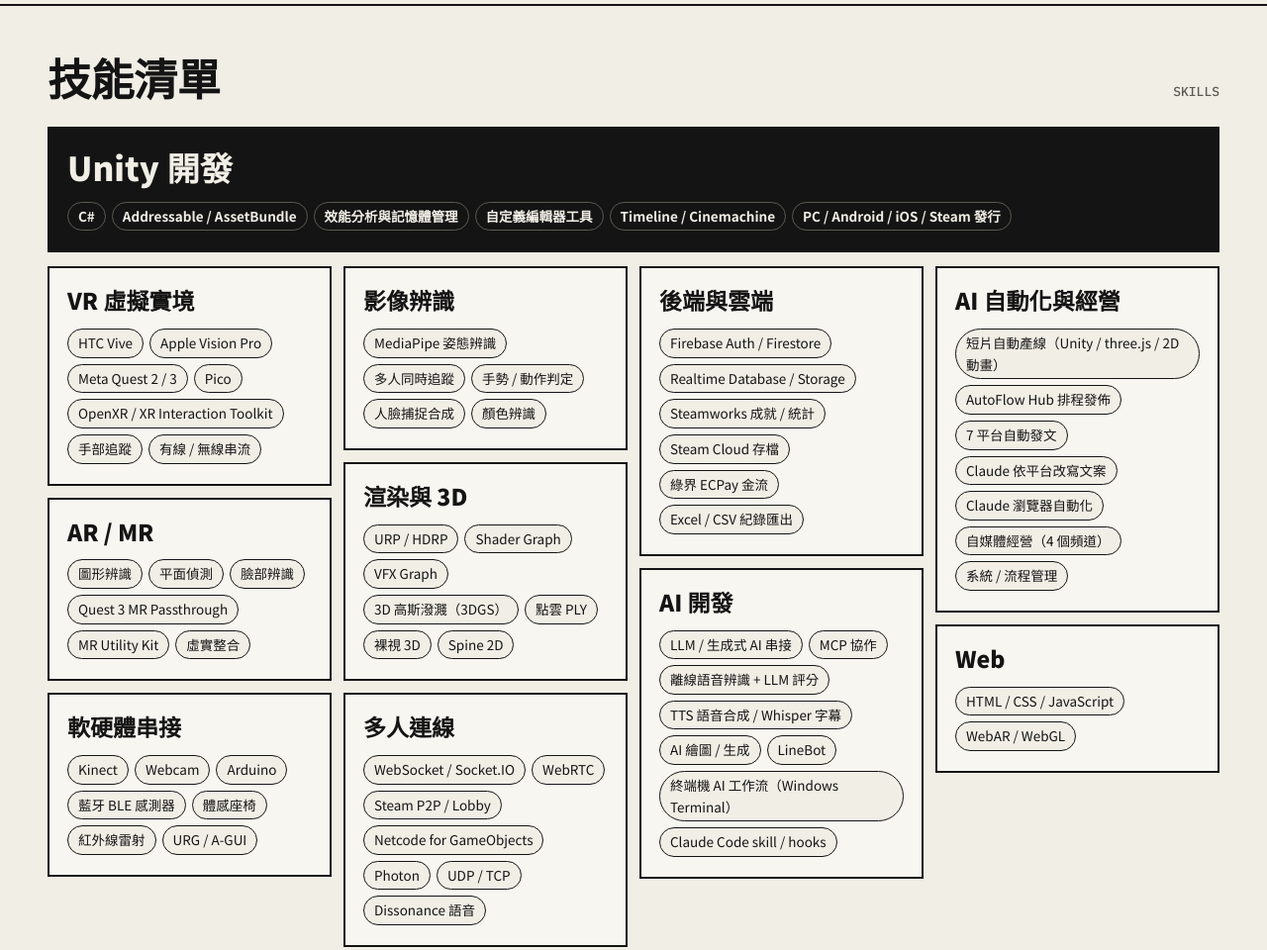
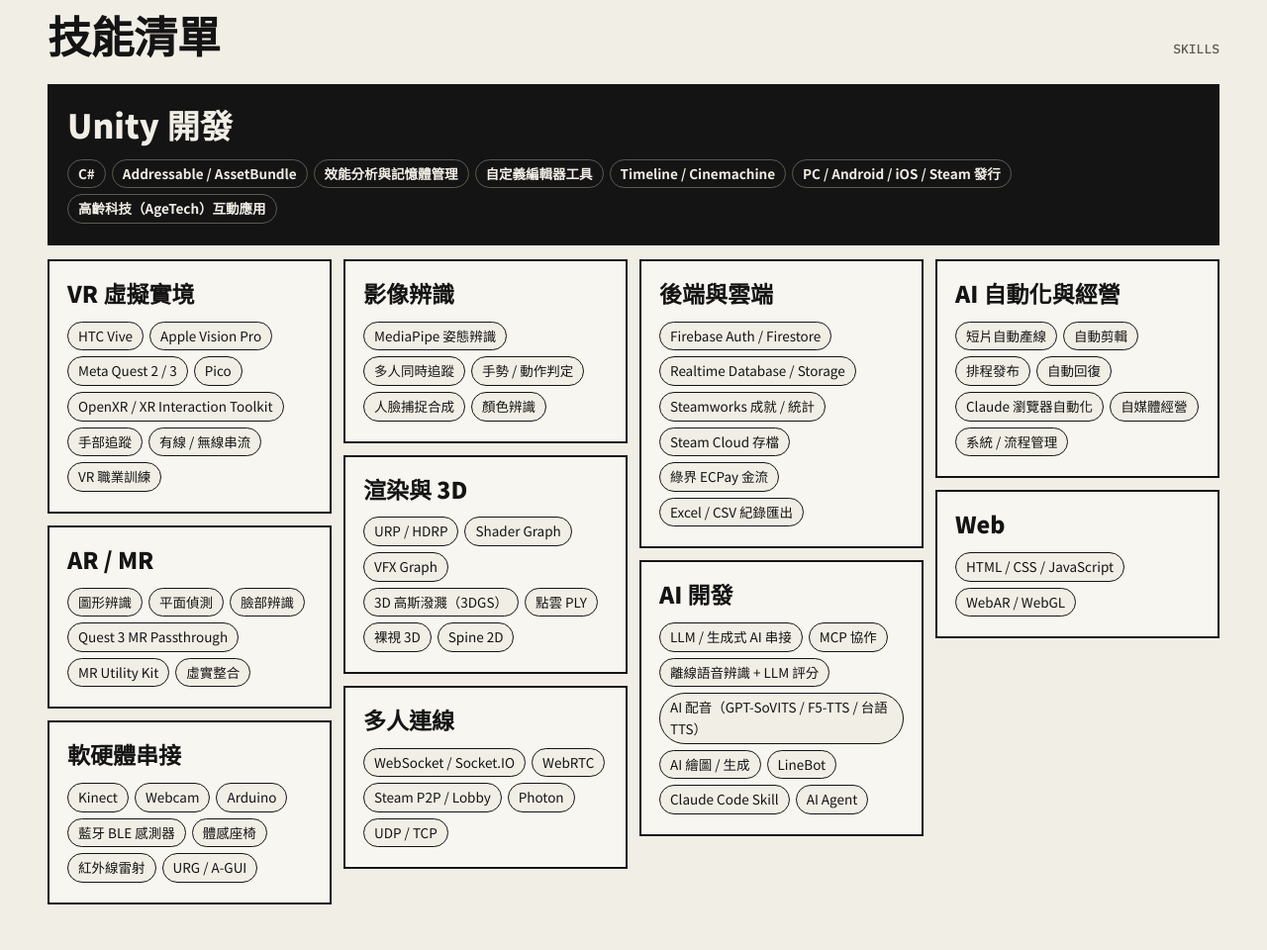
Before and after one commit to Hawan-Tang/Tang, a plain HTML site: page index.html in a window 1280 px wide. Shown: the part 793-1753 px from the top of the page at 99% size. Drawn offline with Linux system fonts and the light colour scheme.

Commit message:
Update skills list and remove job title row
Co-Authored-By: Claude Opus 5.5 <noreply@anthropic.com>
Claude-Session: https://claude.ai/code/session_01CxXrZ7v8hrzffUtkVxCNwV

```diff
--- a/index.html
+++ b/index.html
@@ -47,7 +47,6 @@
         <h1>Unity × AI ×<br>Interactive<span class="tc">林唐逸 Tang</span></h1>
         <p class="lede">熱衷研究新技術與開發工具，善於將 XR、AI 等新知快速導入專案，從原型驗證到實際上線。</p>
         <dl class="colophon">
-            <div><dt>職稱</dt><dd>Unity 互動與 AI 應用開發</dd></div>
             <div><dt>年資</dt><dd><b>10</b> 年</dd></div>
             <div><dt>展品數</dt><dd><b data-count></b> 件</dd></div>
             <div><dt>專長</dt><dd>Unity 開發、AI 開發與自動化、VR / AR / MR、展場互動裝置</dd></div>
--- a/script.js
+++ b/script.js
@@ -538,16 +538,16 @@ const PROFILE_PHOTO = 'https://valley-astronomy-253.notion.site/image/attachment
 
 // 技能清單（由上到下顯示；第一張會放大反白）
 const SKILLS = [
-    { name: 'Unity 開發', items: ['C#', 'Addressable / AssetBundle', '效能分析與記憶體管理', '自定義編輯器工具', 'Timeline / Cinemachine', 'PC / Android / iOS / Steam 發行'] },
-    { name: 'VR 虛擬實境', items: ['HTC Vive', 'Apple Vision Pro', 'Meta Quest 2 / 3', 'Pico', 'OpenXR / XR Interaction Toolkit', '手部追蹤', '有線 / 無線串流'] },
+    { name: 'Unity 開發', items: ['C#', 'Addressable / AssetBundle', '效能分析與記憶體管理', '自定義編輯器工具', 'Timeline / Cinemachine', 'PC / Android / iOS / Steam 發行', '高齡科技（AgeTech）互動應用'] },
+    { name: 'VR 虛擬實境', items: ['HTC Vive', 'Apple Vision Pro', 'Meta Quest 2 / 3', 'Pico', 'OpenXR / XR Interaction Toolkit', '手部追蹤', '有線 / 無線串流', 'VR 職業訓練'] },
     { name: 'AR / MR', items: ['圖形辨識', '平面偵測', '臉部辨識', 'Quest 3 MR Passthrough', 'MR Utility Kit', '虛實整合'] },
     { name: '軟硬體串接', items: ['Kinect', 'Webcam', 'Arduino', '藍牙 BLE 感測器', '體感座椅', '紅外線雷射', 'URG / A-GUI'] },
     { name: '影像辨識', items: ['MediaPipe 姿態辨識', '多人同時追蹤', '手勢 / 動作判定', '人臉捕捉合成', '顏色辨識'] },
     { name: '渲染與 3D', items: ['URP / HDRP', 'Shader Graph', 'VFX Graph', '3D 高斯潑濺（3DGS）', '點雲 PLY', '裸視 3D', 'Spine 2D'] },
-    { name: '多人連線', items: ['WebSocket / Socket.IO', 'WebRTC', 'Steam P2P / Lobby', 'Netcode for GameObjects', 'Photon', 'UDP / TCP', 'Dissonance 語音'] },
+    { name: '多人連線', items: ['WebSocket / Socket.IO', 'WebRTC', 'Steam P2P / Lobby', 'Photon', 'UDP / TCP'] },
     { name: '後端與雲端', items: ['Firebase Auth / Firestore', 'Realtime Database / Storage', 'Steamworks 成就 / 統計', 'Steam Cloud 存檔', '綠界 ECPay 金流', 'Excel / CSV 紀錄匯出'] },
-    { name: 'AI 開發', items: ['LLM / 生成式 AI 串接', 'MCP 協作', '離線語音辨識 + LLM 評分', 'TTS 語音合成 / Whisper 字幕', 'AI 繪圖 / 生成', 'LineBot', '終端機 AI 工作流（Windows Terminal）', 'Claude Code skill / hooks'] },
-    { name: 'AI 自動化與經營', items: ['短片自動產線（Unity / three.js / 2D 動畫）', 'AutoFlow Hub 排程發佈', '7 平台自動發文', 'Claude 依平台改寫文案', 'Claude 瀏覽器自動化', '自媒體經營（4 個頻道）', '系統 / 流程管理'] },
+    { name: 'AI 開發', items: ['LLM / 生成式 AI 串接', 'MCP 協作', '離線語音辨識 + LLM 評分', 'AI 配音（GPT-SoVITS / F5-TTS / 台語 TTS）', 'AI 繪圖 / 生成', 'LineBot', 'Claude Code Skill', 'AI Agent'] },
+    { name: 'AI 自動化與經營', items: ['短片自動產線', '自動剪輯', '排程發布', '自動回復', 'Claude 瀏覽器自動化', '自媒體經營', '系統 / 流程管理'] },
     { name: 'Web', items: ['HTML / CSS / JavaScript', 'WebAR / WebGL'] }
 ];
 
```
